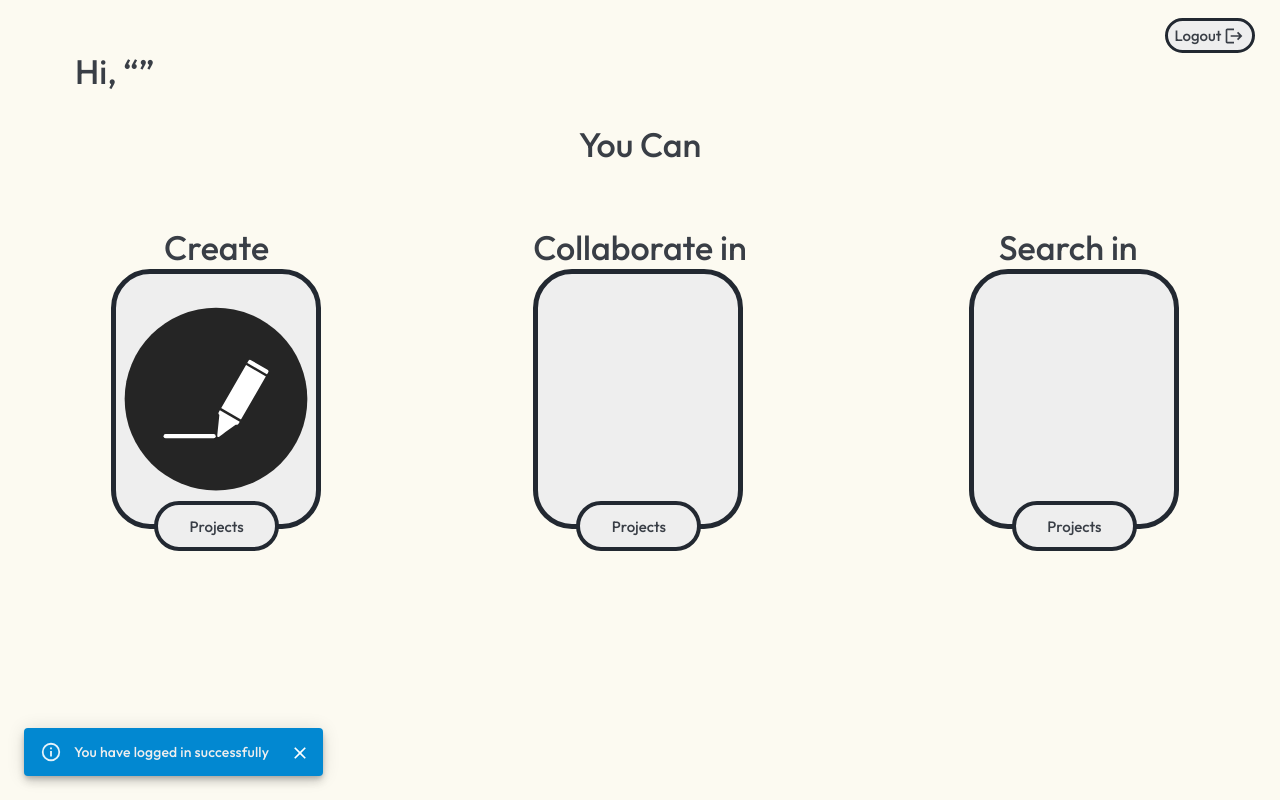
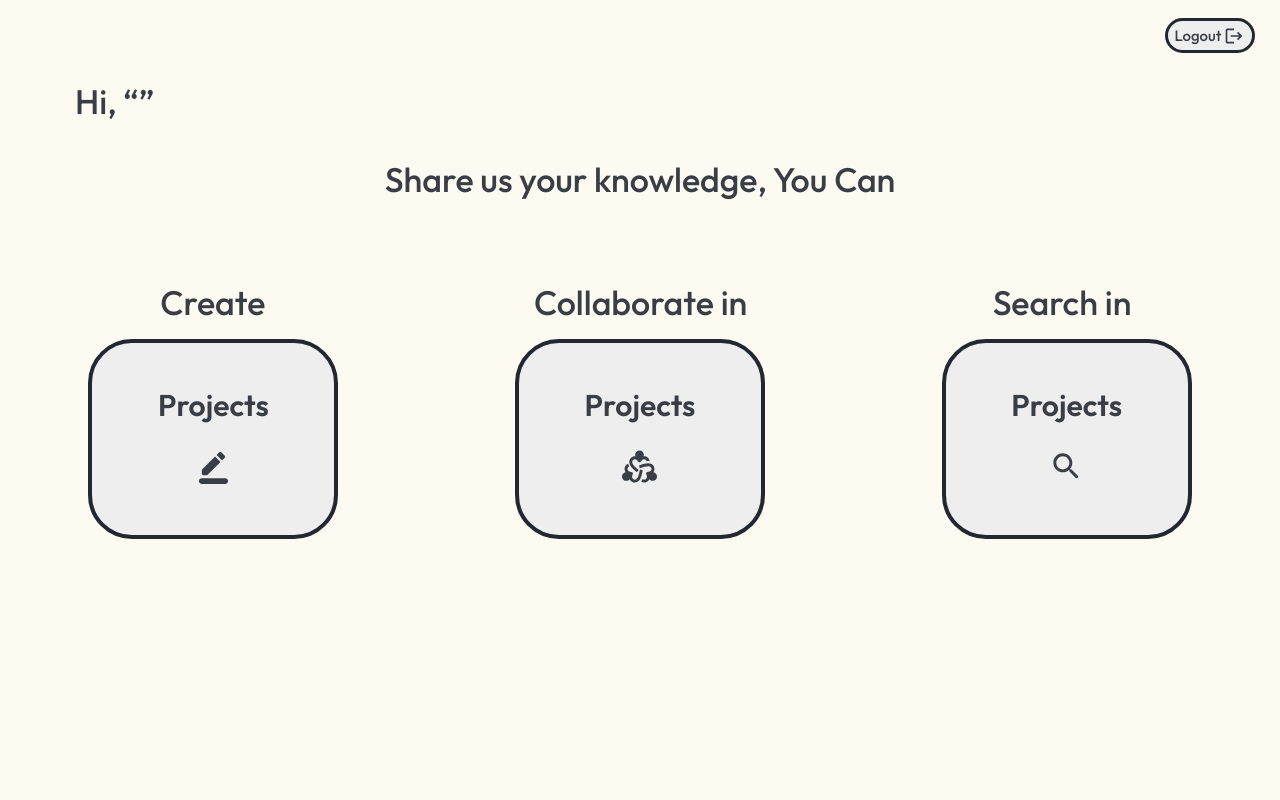
Before and after one commit to merouane2000/PFEapp-frontend, a React (Create React App) app: page /admin-dashboard in a window 1280 px wide. Built offline with nearby package versions, Linux system fonts and the light colour scheme.

Commit message:
fix the create project pages and move on to the search project pages.

```diff
--- a/src/App.css
+++ b/src/App.css
@@ -85,18 +85,17 @@ input[type=checkbox]:checked {
   position: absolute;
 }
 .project-button {
-  position: absolute;
   background-color: #EEEEEE;
   color: #EEEEEE;
   border-radius: 44px;
   border: 4px solid #222831;
-  width:125px;
-  height: 50px;
+  width: 250px;
+  height: 200px;
   cursor: pointer;
   color: #393E46;
   font-family: Outfit;
-  font-weight: 400;
-  font-size: 15px;
+  font-weight: 600;
+  font-size: 30px;
   transition: transform 0.5s ease;
 }
 .project-button:hover {
@@ -106,7 +105,7 @@ input[type=checkbox]:checked {
 
 }
 .rectangle-button{
-  position: relative;
+
   width: 200px;
   height: 100px;
 }
@@ -219,3 +218,17 @@ input[type=checkbox]:checked {
   padding-right: 20px;
 
 }
+
+.input-Search {
+  background-color: #EEEEEE;
+  color: #EEEEEE;
+  border-radius: 35px;
+  border: 3px solid #222831;
+  color: #393E46;
+  font-family: Outfit;
+  font-weight: 600;
+  font-size: 15px;
+  width: 400px;
+  height: 40px;
+  padding-left: 20px;
+}
--- a/src/App.js
+++ b/src/App.js
@@ -9,6 +9,7 @@ import Dashboard from "./page/admin/Dashboard";
 import SignIn from "./page/SignIn";
 import MainCreateProjectPage from "./page/admin/CreateProjects/MainCreateProjectPage";
 import AppContextProvider from "./Contexts/AppContext";
+import MainSearchProjectsPage from "./page/admin/SearchProjects/MainSearchProjectsPage";
 
 function App() {
   return (
@@ -19,6 +20,7 @@ function App() {
               <Route path="/" element={<Register />} />
               <Route path="/login" element={<SignIn />} />
               <Route path="/admin-dashboard" element={<Dashboard />} />
+              <Route path="/admin-dashboard/main-search" element={<MainSearchProjectsPage/>} />
               <Route
                 path="/admin-dashboard/main-create"
                 element={<MainCreateProjectPage />}
--- a/src/page/Register.js
+++ b/src/page/Register.js
@@ -52,6 +52,7 @@ function Register() {
       } else {
         sessionStorage.setItem("userID", response.data.userID);
         sessionStorage.setItem("userName", response.data.username);
+        sessionStorage.setItem("fromSignIn", false);
         navigate("/admin-dashboard");
       }
     } catch (error) {
--- a/src/page/SignIn.js
+++ b/src/page/SignIn.js
@@ -52,6 +52,7 @@ function SignIn() {
         console.log(response.data);
         sessionStorage.setItem("userID", response.data.userID);
         sessionStorage.setItem("userName", response.data.username);
+        sessionStorage.setItem("fromSignIn", true);
       } else {
         handleClick();
       }
--- a/src/page/admin/CreateProjects/MainCreateProjectPage.js
+++ b/src/page/admin/CreateProjects/MainCreateProjectPage.js
@@ -2,35 +2,38 @@ import React, { useContext } from "react";
 import FirstPage from "./FirstPage";
 import SecondPage from "./SecondPage";
 import ThirdPage from "./ThirdPage";
-import { Stepper, StepLabel, Step } from '@material-ui/core';
-import {AppContext} from "../../../Contexts/AppContext";
+import { Stepper, StepLabel, Step } from "@material-ui/core";
+import { AppContext } from "../../../Contexts/AppContext";
 import Grid from "@mui/material/Grid";
 import { useNavigate } from "react-router-dom";
 import HomeIcon from "@mui/icons-material/Home";
 
-const steppeStyle={
-    backgroundColor:"#FCFAF1",
-    width: "50%",
-    paddingLeft: "381px"
-}
+const steppeStyle = {
+  backgroundColor: "#FCFAF1",
+  width: "70%",
+  paddingLeft: "207px",
+};
 
 function MainCreateProjectPage() {
   const navigate = useNavigate();
-  const { currentStep, finalData} = useContext(AppContext);
+  const { currentStep } = useContext(AppContext);
 
   const handleBackToHomePage = () => {
     navigate("/admin-dashboard");
   };
 
   function showStep(step) {
-    switch(step){
+    switch (step) {
       case 1:
-    return <FirstPage />
+        return <FirstPage />;
       case 2:
-    return <SecondPage />
+        return <SecondPage />;
       case 3:
-    return <ThirdPage />
-}}
+        return <ThirdPage />;
+      default:
+        return <FirstPage />;
+    }
+  }
   return (
     <div>
       <Grid
@@ -55,39 +58,56 @@ function MainCreateProjectPage() {
           </Grid>
         </button>
       </Grid>
- <Stepper style={steppeStyle}  activeStep={currentStep-1} orientation="horizontal" >
-<Step >
+      <Stepper
+        style={steppeStyle}
+        activeStep={currentStep - 1}
+        orientation="horizontal"
+      >
+        <Step>
           <StepLabel>
-  <span  style={{
+            <span
+              style={{
                 fontSize: 14,
                 fontWeight: 600,
                 color: "#393E46",
                 textAlign: "center",
-                      fontFamily:"Outfit"
+                fontFamily: "Outfit",
               }}
-                    >Add name type of diagram and model </span>
+            >
+              Initialize your model{" "}
+            </span>
           </StepLabel>
         </Step>
         <Step>
-<StepLabel> <span  style={{
+          <StepLabel>
+            {" "}
+            <span
+              style={{
                 fontSize: 14,
                 fontWeight: 600,
                 color: "#393E46",
                 textAlign: "center",
-                      fontFamily:"Outfit"
+                fontFamily: "Outfit",
               }}
-                    >Add the Source/Target Model</span></StepLabel>
+            >
+             Update and fill Tables/Entities in model
+            </span>
+          </StepLabel>
         </Step>
         <Step>
           <StepLabel>
-<span  style={{
+            <span
+              style={{
                 fontSize: 14,
                 fontWeight: 600,
                 color: "#393E46",
                 textAlign: "center",
-                      fontFamily:"Outfit"
+                fontFamily: "Outfit",
               }}
-                    > Textual Describe for the Source/Target model </span>
+            >
+              {" "}
+              Connect your tables/entities{" "}
+            </span>
           </StepLabel>
         </Step>
       </Stepper>
--- a/src/page/admin/CreateProjects/ThirdPage.js
+++ b/src/page/admin/CreateProjects/ThirdPage.js
@@ -76,6 +76,7 @@ function ThirdPage() {
       handleClick();
     } else {
       navigate("/admin-dashboard");
+      setStep(1);
     }
   };
 
--- a/src/page/admin/Dashboard.js
+++ b/src/page/admin/Dashboard.js
@@ -1,32 +1,16 @@
-import React, {  useEffect } from "react";
+import React from "react";
 import Grid from "@mui/material/Grid";
 import LogoutIcon from "@mui/icons-material/Logout";
-import myImage from "../../write-1727488.svg";
-import Snackbar from "@mui/material/Snackbar";
-import MuiAlert from "@mui/material/Alert";
 import { useNavigate } from "react-router-dom";
+import BorderColorRoundedIcon from "@mui/icons-material/BorderColorRounded";
+import Diversity2Icon from "@mui/icons-material/Diversity2";
+import SearchRoundedIcon from "@mui/icons-material/SearchRounded";
+function Dashboard() {
 
-function Dashboard() {
-  const navigate = useNavigate();
-  const username = sessionStorage.getItem("userName");
-  const Alert = React.forwardRef(function Alert(props, ref) {
-    return <MuiAlert elevation={6} ref={ref} variant="filled" {...props} />;
-  });
-  const [open, setOpen] = React.useState(false);
-  const handleClick = () => {
-    setOpen(true);
-  };
-  const handleClose = (event, reason) => {
-    if (reason === "clickaway") {
-      return;
-    }
+const navigate = useNavigate();
+const username = sessionStorage.getItem("userName");
 
-    setOpen(false);
-  };
 
-  useEffect(() => {
-    handleClick();
-  }, []);
   const handleReset = () => {
     navigate("/");
     sessionStorage.clear();
@@ -34,12 +18,15 @@ function Dashboard() {
   const handelNavigationToCreate = () => {
     navigate("/admin-dashboard/main-create");
   };
+  const handelNavigationToSearch = () => {
+    navigate("/admin-dashboard/main-search");
+  };
 
   return (
     <div>
       <Grid container>
         <Grid container justifyContent="space-between">
-          <Grid style={{ paddingTop: "50px", paddingLeft: "75px" }}>
+          <Grid style={{ paddingTop: "80px", paddingLeft: "75px" }}>
             <span
               style={{
                 fontSize: 34,
@@ -79,10 +66,10 @@ function Dashboard() {
               fontSize: 34,
               fontWeight: 500,
               color: "#393E46",
-              paddingTop: "30px",
+              paddingTop: "35px",
             }}
           >
-            You Can{" "}
+            Share us your knowledge, You Can{" "}
           </span>
         </Grid>
       </div>
@@ -92,7 +79,7 @@ function Dashboard() {
           direction="row"
           justifyContent="space-around"
           alignItems="center"
-          style={{ paddingTop: "30px" }}
+          style={{ paddingTop: "50px" }}
         >
           <Grid>
             <Grid container direction="column">
@@ -102,20 +89,25 @@ function Dashboard() {
                   fontWeight: 500,
                   color: "#393E46",
                   paddingTop: "30px",
-                  paddingLeft: "53px",
+                  paddingLeft: "72px",
                 }}
               >
                 Create{" "}
               </span>
 
-              <div className="rectangle-button">
-                <div className="rectangle">
-                  <img src={myImage} width="200" height="250" />
-                </div>
-                <div className="justify-button">
-                  <button className="project-button" onClick={handelNavigationToCreate}> Projects</button>
-                </div>
-              </div>
+              <Grid style={{ paddingTop: "15px" }}>
+                <button
+                  className="project-button"
+                  onClick={handelNavigationToCreate}
+                >
+                  {" "}
+                  Projects
+                  <Grid style={{ paddingTop: "25px" }}>
+                    {" "}
+                    <BorderColorRoundedIcon fontSize="large" />
+                  </Grid>
+                </button>
+              </Grid>
             </Grid>
           </Grid>
           <Grid>
@@ -126,19 +118,21 @@ function Dashboard() {
                   fontWeight: 500,
                   color: "#393E46",
                   paddingTop: "30px",
+                  paddingLeft: "19px",
                 }}
               >
                 Collaborate in{" "}
               </span>
 
-              <div className="rectangle-button">
-                <div className="rectangle">
-                  {/* <img src={myImage1} width="200" height="250"/> */}
-                </div>
-                <div className="justify-button">
-                  <button className="project-button"> Projects</button>
-                </div>
-              </div>
+              <Grid style={{ paddingTop: "15px" }}>
+                <button className="project-button">
+                  {" "}
+                  Projects
+                  <Grid style={{ paddingTop: "25px" }}>
+                    <Diversity2Icon fontSize="large" />
+                  </Grid>
+                </button>
+              </Grid>
             </Grid>
           </Grid>
           <Grid>
@@ -149,36 +143,23 @@ function Dashboard() {
                   fontWeight: 500,
                   color: "#393E46",
                   paddingTop: "30px",
-                  paddingLeft: "30px",
+                  paddingLeft: "51px",
                 }}
               >
                 Search in{" "}
               </span>
-
-              <div className="rectangle-button">
-                <div className="rectangle">
-                  {/* <img src={Icon} width="200" height="250" /> */}
-                </div>
-                <div className="justify-button">
-                  <button className="project-button"> Projects</button>
-                </div>
-              </div>
+              <Grid style={{ paddingTop: "15px" }}>
+                <button className="project-button" onClick={handelNavigationToSearch}>
+                  {" "}
+                  Projects
+                  <Grid style={{ paddingTop: "25px" }}>
+                    <SearchRoundedIcon fontSize="large" />
+                  </Grid>
+                </button>
+              </Grid>
             </Grid>
           </Grid>
 
-          <Snackbar
-            style={{ borderRadius: "30px" }}
-            open={open}
-            autoHideDuration={6000}
-            onClose={handleClose}
-          >
-            <Alert onClose={handleClose} severity="info" sx={{ width: "100%" }}>
-              <span style={{ fontFamily: "Outfit", color: "#EEEEEE" }}>
-                {" "}
-                You have logged in successfully{" "}
-              </span>
-            </Alert>
-          </Snackbar>
         </Grid>
       </div>
     </div>
--- /dev/null
+++ b/src/page/admin/SearchProjects/MainSearchProjectsPage.js
@@ -0,0 +1,158 @@
+import React from "react";
+import Grid from "@mui/material/Grid";
+import LogoutIcon from "@mui/icons-material/Logout";
+import { useNavigate } from "react-router-dom";
+import BorderColorRoundedIcon from "@mui/icons-material/BorderColorRounded";
+import Diversity2Icon from "@mui/icons-material/Diversity2";
+import SearchRoundedIcon from "@mui/icons-material/SearchRounded";
+import Input from "@mui/material/Input";
+import TextField from "@mui/material/TextField";
+import InputAdornment from "@mui/material/InputAdornment";
+import { styled } from '@mui/material/styles';
+import Table from '@mui/material/Table';
+import TableBody from '@mui/material/TableBody';
+import TableCell, { tableCellClasses } from '@mui/material/TableCell';
+import TableContainer from '@mui/material/TableContainer';
+import TableHead from '@mui/material/TableHead';
+import TableRow from '@mui/material/TableRow';
+import Paper from '@mui/material/Paper';
+import TablePagination from '@mui/material/TablePagination';
+const StyledTableCell = styled(TableCell)(({ theme }) => ({
+    [`&.${tableCellClasses.head}`]: {
+      backgroundColor: "#393E46",
+      color: theme.palette.common.white,
+      fontFamily:"Outfit"
+    },
+    [`&.${tableCellClasses.body}`]: {
+      fontSize: 14,
+      fontFamily:"Outfit",
+    },
+  }));
+
+  const StyledTableRow = styled(TableRow)(({ theme }) => ({
+    '&:nth-of-type(odd)': {
+      backgroundColor: theme.palette.action.hover,
+    },
+    // hide last border
+    '&:last-child td, &:last-child th': {
+      border: 0,
+    },
+  }));
+
+  function createData(name, calories, fat, carbs, protein) {
+    return { name, calories, fat, carbs, protein };
+  }
+
+  const rows = [
+    createData('Frozen yoghurt', 159, 6.0, 24, 4.0),
+    createData('Ice cream sandwich', 237, 9.0, 37, 4.3),
+    createData('Eclair', 262, 16.0, 24, 6.0),
+    createData('Cupcake', 305, 3.7, 67, 4.3),
+    createData('Gingerbread', 356, 16.0, 49, 3.9),
+  ];
+
+function MainSearchProjectsPage() {
+  const navigate = useNavigate();
+  const username = sessionStorage.getItem("userName");
+
+  const handleReset = () => {
+    navigate("/");
+    sessionStorage.clear();
+  };
+  const handelNavigationToCreate = () => {
+    navigate("/admin-dashboard/main-create");
+  };
+
+  return (
+    <div>
+      <Grid container>
+        <Grid container justifyContent="space-between">
+          <Grid style={{ paddingTop: "50px", paddingLeft: "467px" }}>
+            <span
+              style={{
+                fontSize: 34,
+                fontWeight: 500,
+                color: "#393E46",
+                textAlign: "center",
+              }}
+            ></span>
+            <Grid>
+              <span
+                style={{
+                  fontSize: 20,
+                  fontWeight: 400,
+                  color: "#393E46",
+                  textAlign: "center",
+                  paddingLeft: "14px",
+                }}
+              >
+                Search for Model
+              </span>
+            </Grid>
+            <Grid md={4}>
+              <input
+                className="input-log-in"
+                name="modelName"
+                required
+                placeholder="Model Name"
+              />
+            </Grid>
+          </Grid>
+          <Grid
+            justifyContent="center"
+            style={{ paddingTop: "18px", paddingRight: "25px" }}
+          >
+            <button className="logout-button" onClick={handleReset}>
+              <Grid
+                container
+                justifyContent="center"
+                style={{ paddingTop: "20px", paddingLeft: "15px" }}
+                spacing={2}
+              >
+                <Grid>Logout</Grid>
+                <Grid>
+                  <LogoutIcon style={{ paddingLeft: "3px" }} fontSize="small" />
+                </Grid>
+              </Grid>
+            </button>
+          </Grid>
+        </Grid>
+      </Grid>
+
+      <div>
+        <Grid container justifyContent="center" style={{paddingTop:"50px"}}>
+        <TableContainer component={Paper}>
+      <Table sx={{ minWidth: 700 }} aria-label="customized table">
+        <TableHead>
+          <TableRow>
+            <StyledTableCell>Model Name </StyledTableCell>
+            <StyledTableCell align="right">Type</StyledTableCell>
+            <StyledTableCell align="right">Reprisentation</StyledTableCell>
+            <StyledTableCell align="right">Quality</StyledTableCell>
+          </TableRow>
+        </TableHead>
+        <TableBody>
+          {rows.map((row) => (
+            <StyledTableRow key={row.name}>
+              <StyledTableCell component="th" scope="row">
+                {row.name}
+              </StyledTableCell>
+              <StyledTableCell align="right">{row.calories}</StyledTableCell>
+              <StyledTableCell align="right">{row.fat}</StyledTableCell>
+              <StyledTableCell align="right">{row.carbs}</StyledTableCell>
+            </StyledTableRow>
+          ))}
+        </TableBody>
+
+      </Table>
+    </TableContainer>
+    <TablePagination rowsPerPageOptions={[10, 50]} colSpan={3}
+              count={rows.length} />
+
+        </Grid>
+      </div>
+
+    </div>
+  );
+}
+export default MainSearchProjectsPage;
```
Also changed, not shown: src/compoments/CustomClassDiagramDialog.js (+75 -18 lines), src/compoments/CustomRationalDiagramDialog.js (+51 -3 lines), src/page/admin/CreateProjects/SecondPage.js (+18 -25 lines), src/write-1727488.svg (deleted). Lines whose indentation alone changed are shown as unchanged.
